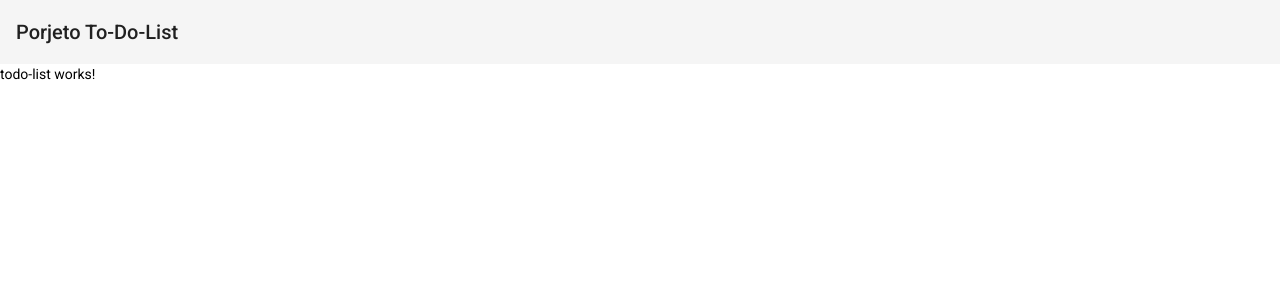
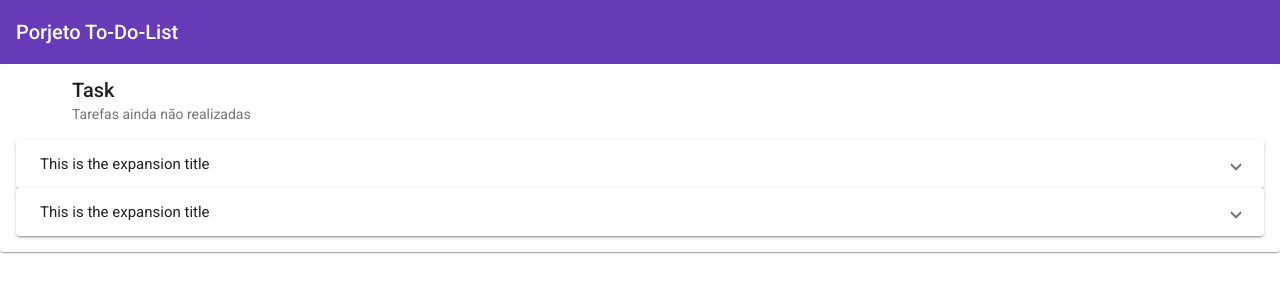
Before and after one commit to Dark1922/angular-app, an Angular app: page / in a window 1280 px wide. Shown: the top 300 px of the page. Built offline with nearby package versions, Linux system fonts and the light colour scheme.

Commit message:
card  e mat do material

```diff
--- a/src/app/material/material.module.ts
+++ b/src/app/material/material.module.ts
@@ -2,16 +2,22 @@ import { NgModule } from '@angular/core';
 import { CommonModule } from '@angular/common';
 
 import {MatToolbarModule} from '@angular/material/toolbar';
-
+import {MatExpansionModule} from '@angular/material/expansion';
+import {MatCardModule} from '@angular/material/card';
 
 @NgModule({
   declarations: [],
   imports: [
     CommonModule,
-    MatToolbarModule
+    MatToolbarModule,
+    MatExpansionModule,
+    MatCardModule
+
   ],
   exports: [
-    MatToolbarModule //que exportar pra quem quiser usar os modulos do material
+    MatToolbarModule, //que exportar pra quem quiser usar os modulos do material
+    MatExpansionModule,
+    MatCardModule
   ]
 })
 export class MaterialModule { }
--- a/src/app/models/task.model.ts
+++ b/src/app/models/task.model.ts
@@ -1,8 +1,13 @@
-interface Task {
+export enum TaskPriority {
+  Low = "Low",
+  Medium = "Medium",
+  High = "High"
+}
+
+export interface Task {
   title: string;
   description: string;
   dueDate: Date;
-
-  priority: number;
-  labels: Array<string>;
-}
+  priority:TaskPriority;
+  labels: string[];
+};
--- a/src/app/pages/pages.module.ts
+++ b/src/app/pages/pages.module.ts
@@ -1,13 +1,15 @@
 import { NgModule } from '@angular/core';
 import { CommonModule } from '@angular/common';
 import { TodoListComponent } from './todo-list/todo-list.component';
+import { TodoListItemComponent } from './todo-list/todo-list-item/todo-list-item.component';
 import { MaterialModule } from '../material/material.module';
 
 
 
 @NgModule({
   declarations: [
-    TodoListComponent
+    TodoListComponent,
+    TodoListItemComponent
   ],
   imports: [
     CommonModule,
--- /dev/null
+++ b/src/app/pages/todo-list/todo-list-item/todo-list-item.component.html
@@ -0,0 +1,8 @@
+<mat-expansion-panel>
+  <mat-expansion-panel-header>
+    This is the expansion title
+  </mat-expansion-panel-header>
+  <ng-template matExpansionPanelContent>
+    Some deferred content
+  </ng-template>
+</mat-expansion-panel>
--- /dev/null
+++ b/src/app/pages/todo-list/todo-list-item/todo-list-item.component.ts
@@ -0,0 +1,19 @@
+import { Component, Input, OnInit } from '@angular/core';
+import { Task } from 'src/app/models/task.model';
+
+@Component({
+  selector: 'pages-todo-list-item',
+  templateUrl: './todo-list-item.component.html',
+  styleUrls: ['./todo-list-item.component.css']
+})
+export class TodoListItemComponent implements OnInit {
+
+  //pode ser undefined ou taks ?
+  @Input() task?: Task;
+
+  constructor() { }
+
+  ngOnInit(): void {
+  }
+
+}
--- a/src/app/pages/todo-list/todo-list.component.html
+++ b/src/app/pages/todo-list/todo-list.component.html
@@ -1 +1,19 @@
-<p>todo-list works!</p>
+<!--
+<ul>
+
+  <ng-container *ngFor="let task of tasksList">
+      <li>{{ task.description }}</li>
+  </ng-container>
+
+</ul>
+-->
+<mat-card>
+  <mat-card-header>
+    <div mat-card-avatar class="example-header-image"></div>
+    <mat-card-title>Task</mat-card-title>
+    <mat-card-subtitle>Tarefas ainda não realizadas</mat-card-subtitle>
+  </mat-card-header>
+  <mat-card-content>
+<pages-todo-list-item *ngFor="let task of tasksList"></pages-todo-list-item>
+  </mat-card-content>
+</mat-card>
--- a/src/app/pages/todo-list/todo-list.component.ts
+++ b/src/app/pages/todo-list/todo-list.component.ts
@@ -1,6 +1,5 @@
 import { Component, OnInit } from '@angular/core';
-
-
+import { Task, TaskPriority } from 'src/app/models/task.model';
 
 @Component({
   selector: 'pages-todo-list',
@@ -9,9 +8,27 @@ import { Component, OnInit } from '@angular/core';
 })
 export class TodoListComponent implements OnInit {
 
+  tasksList: Task[] = [];
+
   constructor() { }
 
   ngOnInit(): void {
+    this.tasksList = [
+      {
+      title: "Assistir a aula do curso Santander Coders",
+      description: "devo reassistir a última aula de angular para revisar o conteúdo",
+      dueDate: new Date,
+      priority: TaskPriority.Low,
+      labels: [],
+    },
+    {
+      title: "Fazer a Atividade 05  da Forca 2.0",
+      description: "Devo reunir com meu grupo,  implementar e testar o tranalho",
+      dueDate: new Date,
+      priority: TaskPriority.High,
+      labels: [],
+    },
+    ];
   }
 
 }
--- a/src/app/shared/header/header.component.html
+++ b/src/app/shared/header/header.component.html
@@ -1,3 +1,3 @@
-<mat-toolbar>
+<mat-toolbar color="primary">
 <span>Porjeto To-Do-List</span>
 </mat-toolbar>
```
Also changed, not shown: src/app/pages/todo-list/todo-list-item/todo-list-item.component.css (added).
